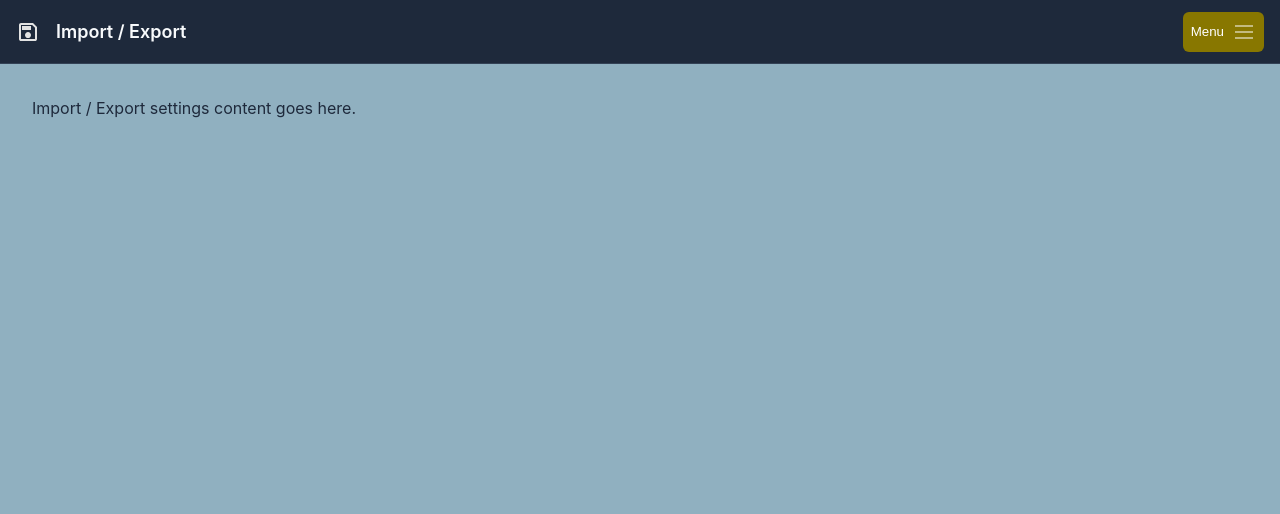
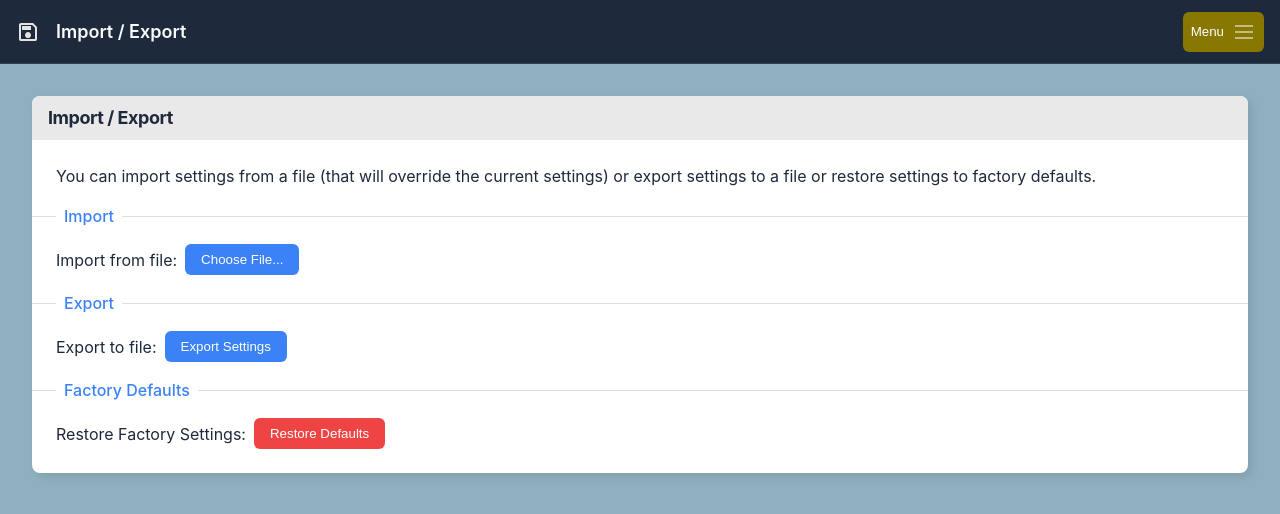
Before and after one commit to jaromirsivic/submoamoa, a React (Vite) app in the folder package/submoamoa/wwwroot/: page /settings/import-export in a window 1280 px wide. Shown: the top 514 px of the page. Built offline with nearby package versions, Linux system fonts and the light colour scheme.

Commit message:
Added import export restore page

```diff
--- a/package/submoamoa/wwwroot/src/ImportExport.jsx
+++ b/package/submoamoa/wwwroot/src/ImportExport.jsx
@@ -1,9 +1,130 @@
-import React from 'react';
+import React, { useState } from 'react';
+import Panel from './components/Panel';
+import Button from './components/Button';
+import HorizontalSeparator from './components/HorizontalSeparator';
+import FileInput from './components/FileInput';
+import StaticText from './components/StaticText';
+import ColumnLayout from './components/ColumnLayout';
+import { getAllSettings, saveAllSettings } from './lib/api';
+import defaultSettings from './assets/settings_default.json';
 
 const ImportExport = () => {
+    const [isLoading, setIsLoading] = useState(false);
+
+    const handleImport = async (file) => {
+        if (!window.confirm('Are you sure you want to import settings? Current settings for Motors, Camera, etc. will be overridden.')) {
+            return;
+        }
+
+        const reader = new FileReader();
+        reader.onload = async (e) => {
+            try {
+                const settings = JSON.parse(e.target.result);
+                setIsLoading(true);
+                await saveAllSettings(settings);
+                alert('Settings imported successfully!');
+            } catch (error) {
+                console.error('Error importing settings:', error);
+                alert(`Failed to import settings: ${error.message}`);
+            } finally {
+                setIsLoading(false);
+            }
+        };
+        reader.readAsText(file);
+    };
+
+    const handleExport = async () => {
+        try {
+            setIsLoading(true);
+            const settings = await getAllSettings();
+            const blob = new Blob([JSON.stringify(settings, null, 4)], { type: 'application/json' });
+            const url = URL.createObjectURL(blob);
+            const a = document.createElement('a');
+            a.href = url;
+            a.download = 'settings.json';
+            document.body.appendChild(a);
+            a.click();
+            document.body.removeChild(a);
+            URL.revokeObjectURL(url);
+        } catch (error) {
+            console.error('Error exporting settings:', error);
+            alert(`Failed to export settings: ${error.message}`);
+        } finally {
+            setIsLoading(false);
+        }
+    };
+
+    const handleFactoryReset = async () => {
+        if (!window.confirm('Are you sure you want to restore factory settings? Current settings for Motors, Camera, etc. will be lost.')) {
+            return;
+        }
+
+        try {
+            setIsLoading(true);
+            await saveAllSettings(defaultSettings);
+            alert('Factory settings restored successfully!');
+        } catch (error) {
+            console.error('Error restoring factory settings:', error);
+            alert(`Failed to restore factory settings: ${error.message}`);
+        } finally {
+            setIsLoading(false);
+        }
+    };
+
+    if (isLoading) {
+        return (
+            <div className="page-container">
+                <div style={{ display: 'flex', justifyContent: 'center', alignItems: 'center', padding: '2rem' }}>
+                    <StaticText text="Processing..." />
+                </div>
+            </div>
+        );
+    }
+
     return (
         <div className="page-container">
-            <p>Import / Export settings content goes here.</p>
+            <Panel title="Import / Export">
+                <ColumnLayout gap="1rem">
+                    <StaticText text="You can import settings from a file (that will override the current settings) or export settings to a file or restore settings to factory defaults." />
+
+                    <HorizontalSeparator label="Import" fullWidth={true} bleed="1.5rem" />
+                    <ColumnLayout gap="0.5rem">
+                        <FileInput
+                            label="Import from file:"
+                            accept=".json"
+                            onFileSelect={handleImport}
+                            disabled={isLoading}
+                        />
+                    </ColumnLayout>
+
+                    <HorizontalSeparator label="Export" fullWidth={true} bleed="1.5rem" />
+                    <ColumnLayout gap="0.5rem">
+                        <div className="responsive-input-container" style={{ width: '100%' }}>
+                            <span style={{ whiteSpace: 'nowrap' }}>Export to file:</span>
+                            <Button
+                                label="Export Settings"
+                                onClick={handleExport}
+                                disabled={isLoading}
+                                style={{ width: 'auto' }}
+                            />
+                        </div>
+                    </ColumnLayout>
+
+                    <HorizontalSeparator label="Factory Defaults" fullWidth={true} bleed="1.5rem" />
+                    <ColumnLayout gap="0.5rem">
+                        <div className="responsive-input-container" style={{ width: '100%' }}>
+                            <span style={{ whiteSpace: 'nowrap' }}>Restore Factory Settings:</span>
+                            <Button
+                                label="Restore Defaults"
+                                onClick={handleFactoryReset}
+                                color="#ef4444"
+                                disabled={isLoading}
+                                style={{ width: 'auto' }}
+                            />
+                        </div>
+                    </ColumnLayout>
+                </ColumnLayout>
+            </Panel>
         </div>
     );
 };
--- /dev/null
+++ b/package/submoamoa/wwwroot/src/components/FileInput.jsx
@@ -0,0 +1,49 @@
+import React, { useRef } from 'react';
+import Button from './Button';
+
+const FileInput = ({
+    label,
+    onFileSelect,
+    accept,
+    disabled = false,
+    style = {}
+}) => {
+    const fileInputRef = useRef(null);
+
+    const handleButtonClick = () => {
+        if (!disabled && fileInputRef.current) {
+            fileInputRef.current.click();
+        }
+    };
+
+    const handleFileChange = (e) => {
+        const file = e.target.files[0];
+        if (file && onFileSelect) {
+            onFileSelect(file);
+        }
+        // Reset value to allow selecting the same file again
+        e.target.value = '';
+    };
+
+    return (
+        <div className="responsive-input-container" style={{ width: '100%', opacity: disabled ? 0.5 : 1, ...style }}>
+            {label && <span style={{ whiteSpace: 'nowrap' }}>{label}</span>}
+            <input
+                type="file"
+                ref={fileInputRef}
+                onChange={handleFileChange}
+                accept={accept}
+                style={{ display: 'none' }}
+                disabled={disabled}
+            />
+            <Button
+                label="Choose File..."
+                onClick={handleButtonClick}
+                disabled={disabled}
+                style={{ width: 'auto' }}
+            />
+        </div>
+    );
+};
+
+export default FileInput;
```
Also changed, not shown: 1 other file (tests, documents, lock files or other folders).
